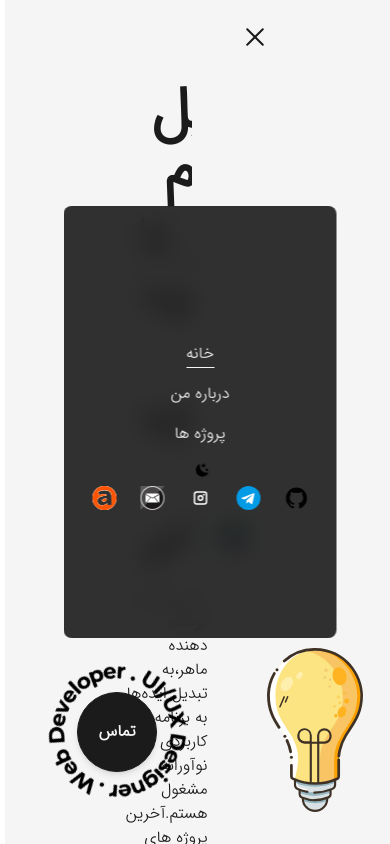
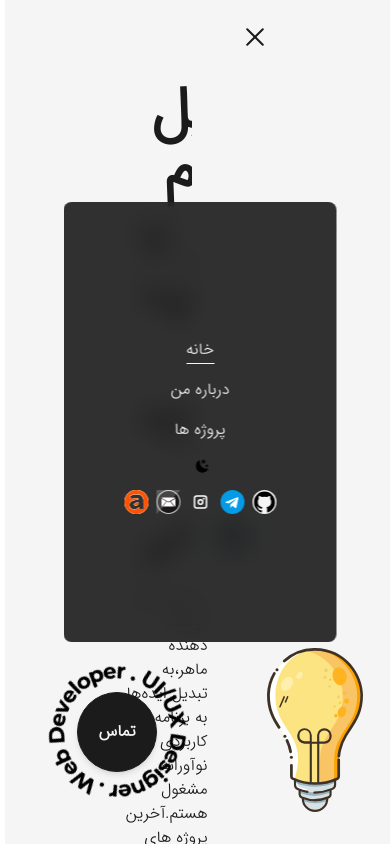
Before and after one commit to pooulad/pooulad.github.io, a Next.js app: page / in a window 390 px wide. Both pictures are taken after a click on the button 250 px from the left and 37 px from the top of the page. Shown: the top 844 px of the page. Built offline with nearby package versions, Linux system fonts and the light colour scheme.

Commit message:
Update Header.tsx

```diff
--- a/src/components/Header/Header.tsx
+++ b/src/components/Header/Header.tsx
@@ -148,11 +148,11 @@ function Header() {
               &nbsp;
             </button>
           </nav>
-          <nav className="flex items-center justify-center flex-wrap">
+          <nav className="flex items-center justify-center flex-wrap mt-2">
             <motion.a
               whileHover={{ y: -2 }}
               whileTap={{ scale: 0.9 }}
-              className="w-6 mx-3"
+              className="w-6 mx-3 bg-light rounded-full sm:mx-1"
               href={dictionary.ownerSocials.githubAddress}
               target={"_blank"}
             >
@@ -161,7 +161,7 @@ function Header() {
             <motion.a
               whileHover={{ y: -2 }}
               whileTap={{ scale: 0.9 }}
-              className="w-6 mx-3"
+              className="w-6 mx-3 rounded-full sm:mx-1"
               href={dictionary.ownerSocials.telegramAddress}
               target={"_blank"}
             >
@@ -170,7 +170,7 @@ function Header() {
             <motion.a
               whileHover={{ y: -2 }}
               whileTap={{ scale: 0.9 }}
-              className="w-6 mx-3"
+              className="w-6 mx-3 rounded-full sm:mx-1"
               href={dictionary.ownerSocials.instagramAddress}
               target={"_blank"}
             >
@@ -179,7 +179,7 @@ function Header() {
             <motion.a
               whileHover={{ y: -2 }}
               whileTap={{ scale: 0.9 }}
-              className="w-6 mx-3"
+              className="w-6 mx-3 rounded-full sm:mx-1"
               href={`mailto:${dictionary.ownerSocials.emailAddress}`}
               target={"_blank"}
             >
@@ -188,7 +188,7 @@ function Header() {
             <motion.a
               whileHover={{ y: -2 }}
               whileTap={{ scale: 0.9 }}
-              className="w-6 mx-3"
+              className="w-6 mx-3 rounded-full sm:mx-1"
               href={dictionary.ownerSocials.websiteAddress}
               target={"_blank"}
             >
```
